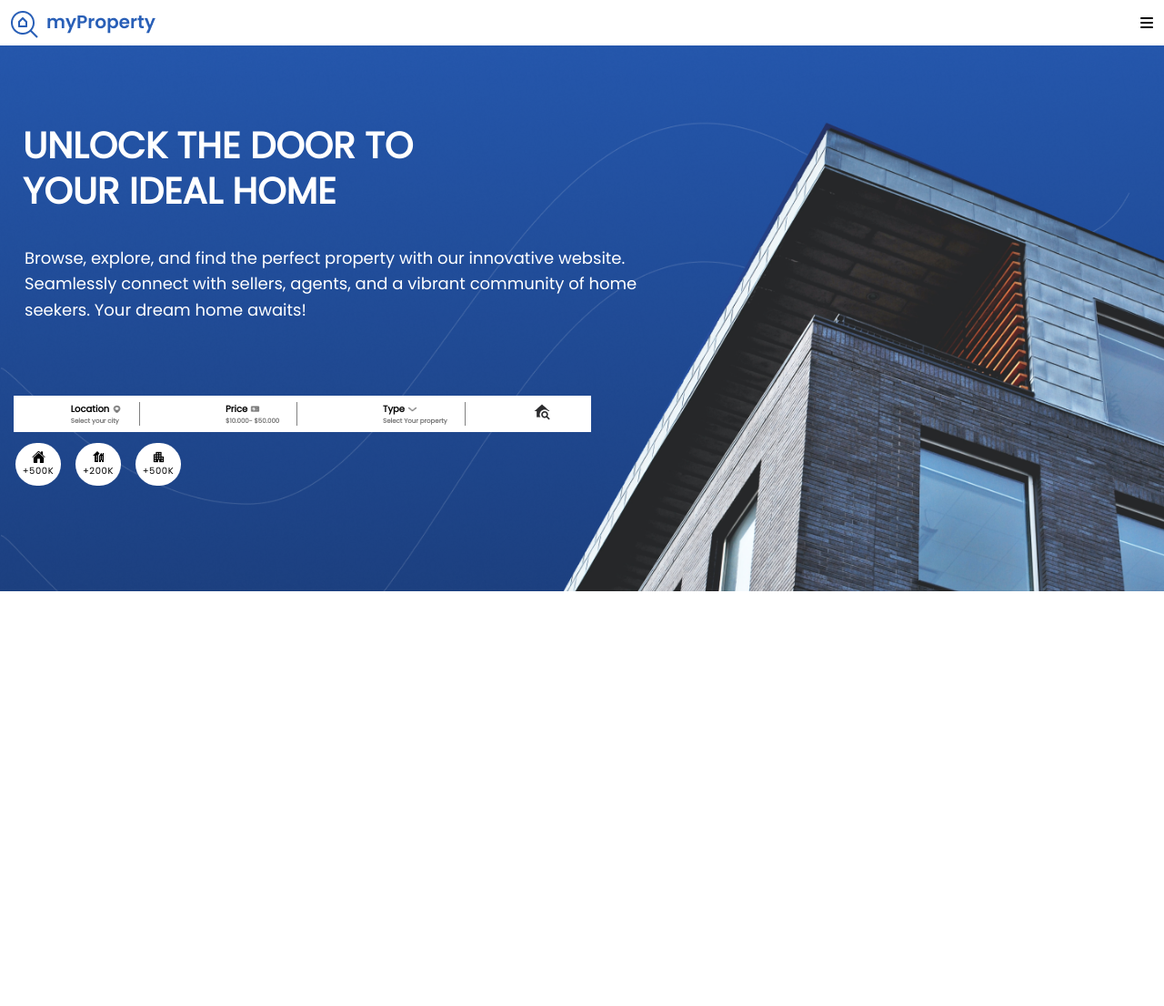
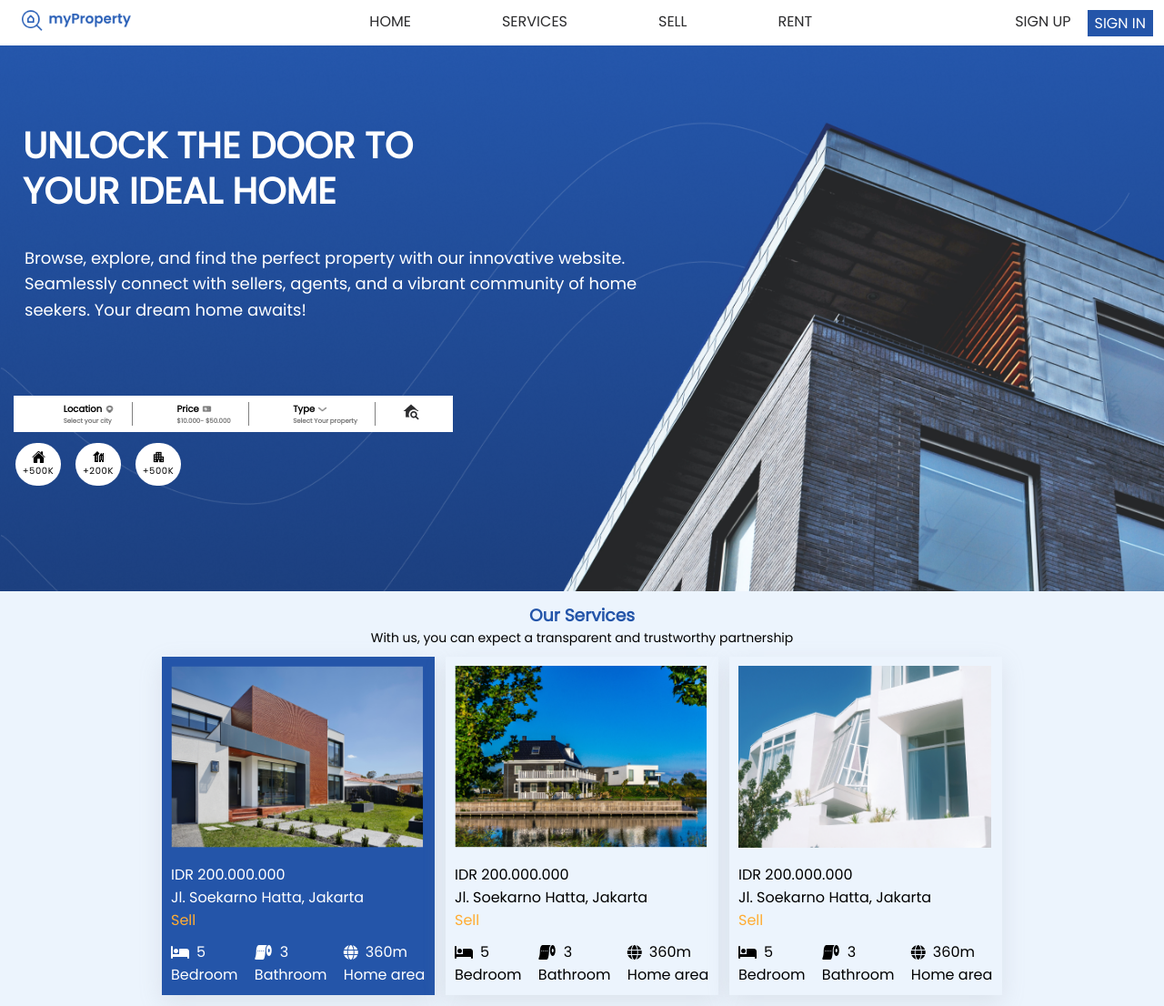
Before and after one commit to ratishjain12/real-estate-landingpage, a PHP site: page /index.html in a window 1280 px wide. Shown: the whole page at 91% size. Before the commit the page ends 650 px from the top, so only its background shows below. Run offline with PHP 8.4, Linux system fonts and the light colour scheme; some libraries are stand-ins or nearby versions.

Commit message:
services section done

```diff
--- a/index.html
+++ b/index.html
@@ -8,10 +8,24 @@
   </head>
   <body>
     <nav>
-      <div class="mobile">
-        <img src="assets/Logo.png" />
+      <div>
+        <img src="assets/Logo.png" class="web-logo" />
+      </div>
+      <div class="mobile-sec">
         <div class="mobile-nav-btn">
           <i class="fa-solid fa-bars"></i>
+        </div>
+      </div>
+      <div class="links">
+        <div class="middle">
+          <a href="#">HOME</a>
+          <a href="#">SERVICES</a>
+          <a href="#">SELL</a>
+          <a href="#">RENT</a>
+        </div>
+        <div class="end">
+          <a href="#">SIGN UP</a>
+          <a href="#" class="primary">SIGN IN</a>
         </div>
       </div>
     </nav>
@@ -76,7 +90,107 @@
         </div>
       </div>
     </div>
-
+    <section class="services">
+      <h3 class="text-header">Our Services</h3>
+      <p class="summary-text">
+        With us, you can expect a transparent and trustworthy partnership
+      </p>
+      <div class="cards">
+        <div class="card primary-card">
+          <img src="assets/Rectangle1.png" alt="" class="card-image" />
+          <div style="margin-left: 10px">
+            <p style="color: white">IDR 200.000.000</p>
+            <p style="color: white">Jl. Soekarno Hatta, Jakarta</p>
+            <p style="color: #ffac33">Sell</p>
+          </div>
+          <div class="icons-container">
+            <div class="utilites">
+              <div class="top">
+                <i class="fa-solid fa-bed"></i>
+                <span>5</span>
+              </div>
+              <p style="color: white">Bedroom</p>
+            </div>
+            <div class="utilites">
+              <div class="top">
+                <i class="fa-solid fa-toilet-paper"></i>
+                <span>3</span>
+              </div>
+              <p style="color: white">Bathroom</p>
+            </div>
+            <div class="utilites" style="flex: 0.75">
+              <div class="top">
+                <i class="fa-solid fa-globe"></i>
+                <span>360m</span>
+              </div>
+              <p style="color: white">Home area</p>
+            </div>
+          </div>
+        </div>
+        <div class="card secondary-card">
+          <img src="assets/Rectangle2.png" alt="" class="card-image" />
+          <div style="margin-left: 10px">
+            <p>IDR 200.000.000</p>
+            <p>Jl. Soekarno Hatta, Jakarta</p>
+            <p style="color: #ffac33">Sell</p>
+          </div>
+          <div class="icons-container">
+            <div class="utilites">
+              <div class="top secondary">
+                <i class="fa-solid fa-bed"></i>
+                <span>5</span>
+              </div>
+              <p>Bedroom</p>
+            </div>
+            <div class="utilites">
+              <div class="top secondary">
+                <i class="fa-solid fa-toilet-paper"></i>
+                <span>3</span>
+              </div>
+              <p>Bathroom</p>
+            </div>
+            <div class="utilites" style="flex: 0.75">
+              <div class="top secondary">
+                <i class="fa-solid fa-globe"></i>
+                <span>360m</span>
+              </div>
+              <p>Home area</p>
+            </div>
+          </div>
+        </div>
+        <div class="card secondary-card">
+          <img src="assets/Rectangle3.png" alt="" class="card-image" />
+          <div style="margin-left: 10px">
+            <p>IDR 200.000.000</p>
+            <p>Jl. Soekarno Hatta, Jakarta</p>
+            <p style="color: #ffac33">Sell</p>
+          </div>
+          <div class="icons-container">
+            <div class="utilites">
+              <div class="top secondary">
+                <i class="fa-solid fa-bed"></i>
+                <span>5</span>
+              </div>
+              <p>Bedroom</p>
+            </div>
+            <div class="utilites">
+              <div class="top secondary">
+                <i class="fa-solid fa-toilet-paper"></i>
+                <span>3</span>
+              </div>
+              <p>Bathroom</p>
+            </div>
+            <div class="utilites" style="flex: 0.75">
+              <div class="top secondary">
+                <i class="fa-solid fa-globe"></i>
+                <span>360m</span>
+              </div>
+              <p>Home area</p>
+            </div>
+          </div>
+        </div>
+      </div>
+    </section>
     <script
       src="https://kit.fontawesome.com/ae4b03396b.js"
       crossorigin="anonymous"
--- a/style.css
+++ b/style.css
@@ -8,9 +8,18 @@
 
 :root {
   --primary-color: #2455a9;
+  --secondary-color: #ecf4fd;
+  --bg-color: #ecf4fd;
 }
 
-.mobile {
+.links {
+  display: none;
+}
+.web-logo {
+  width: 120px;
+  margin-left: 12px;
+}
+nav {
   width: 100%;
   padding: 12px;
   height: 50px;
@@ -112,12 +121,96 @@
   text-transform: uppercase;
   margin-top: 0px;
 }
+.services {
+  width: 100%;
+  padding: 12px;
+  background-color: var(--bg-color);
+}
+.primary-card {
+  background-color: var(--primary-color);
+}
+.secondary-card {
+  background-color: var(--bg-color);
+}
+
+.cards {
+  width: 100%;
+  display: flex;
+  flex-direction: column;
+  justify-content: center;
+  align-items: center;
+  gap: 12px;
+}
+.card {
+  width: 300px;
+  box-shadow: rgba(149, 157, 165, 0.2) 0px 8px 24px;
+}
+.card-image {
+  margin: 10px;
+  width: 278px;
+  height: 200px;
+}
+.text-header {
+  color: var(--primary-color);
+  text-align: center;
+}
+.summary-text {
+  color: #000;
+  text-align: center;
+  font-family: Poppins;
+  font-size: 14px;
+  font-style: normal;
+  font-weight: 400;
+  line-height: normal;
+  margin-bottom: 10px;
+}
+.icons-container {
+  width: 100%;
+  margin: 10px;
+  display: flex;
+  justify-content: space-between;
+}
+.top {
+  display: flex;
+  align-items: center;
+  gap: 8px;
+  color: white;
+}
+
+.secondary {
+  display: flex;
+  align-items: center;
+  color: black;
+}
 
 @media (min-width: 768px) {
+  .cards {
+    flex-direction: row;
+  }
   .banner h2 {
     text-align: left;
     margin-left: 20px;
     font-size: 40px;
+  }
+  .web-logo {
+    flex: 0.3;
+  }
+  .links {
+    display: block;
+  }
+  .nav {
+    width: 100%;
+    justify-content: center;
+  }
+  .links {
+    display: flex;
+    flex: 1;
+    justify-content: end;
+  }
+
+  .links > .middle a {
+    text-decoration: none;
+    color: #2c2c2e;
   }
   .banner {
     height: 600px;
@@ -129,8 +222,20 @@
     background-position: "bottom right";
   }
   .count {
-    width: 50%;
-    justify-content: space-around;
+    width: 38%;
+    justify-content: space-evenly;
+  }
+  .middle {
+    display: flex;
+    flex: 0.7;
+    justify-content: center;
+    gap: 100px;
+  }
+  .end {
+    display: flex;
+    flex: 0.2;
+    justify-content: end;
+    gap: 18px;
   }
   .content {
     padding: 0px 1.2em;
@@ -174,4 +279,16 @@
     font-weight: 100;
     font-size: 10px;
   }
+  .mobile-sec {
+    display: none;
+  }
+  .end a {
+    text-decoration: none;
+    color: #2c2c2e;
+  }
+  .primary {
+    background-color: var(--primary-color);
+    color: white !important;
+    padding: 2px 8px;
+  }
 }
```
Also changed, not shown: assets/Rectangle1.png (added), assets/Rectangle2.png (added), assets/Rectangle3.png (added), assets/home.png (added), assets/mdi_bathroom-tissue.svg (added), assets/mdi_bed.svg (added), assets/mdi_wide-area-network.svg (added), assets/payment.png (added), assets/quickaccess.png (added).
